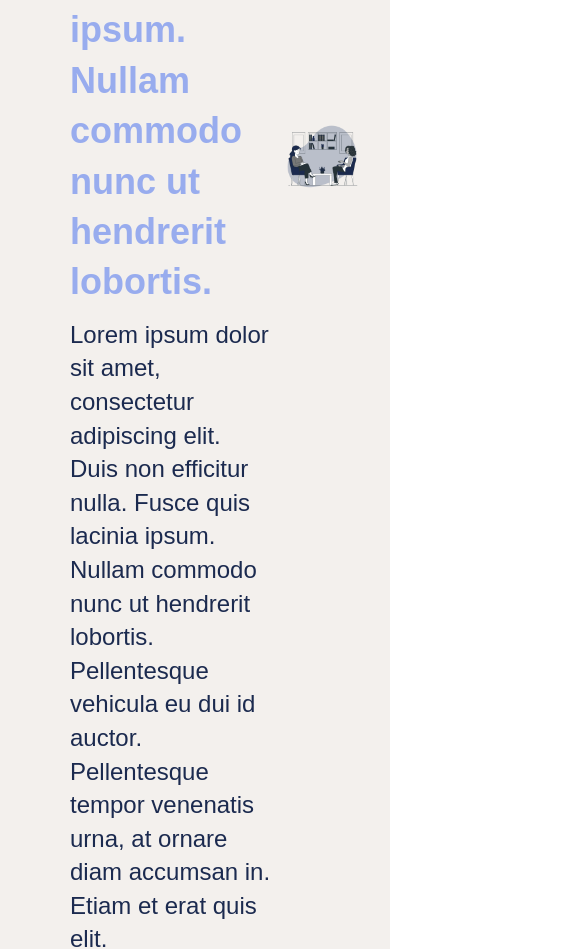
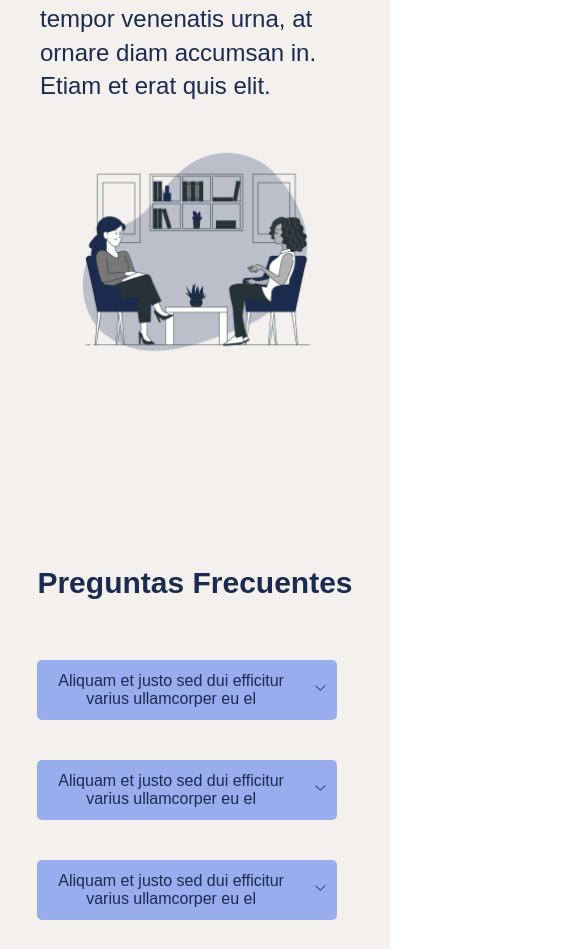
Before and after one commit to EusaHack/Centro_Platon, a React (Vite) app in the folder project/index/: page / in a window 390 px wide. Shown: the part 2776-3725 px from the top of the page, 585 px wide, since content can reach past the window. Built offline with nearby package versions, Linux system fonts and the light colour scheme.

Commit message:
[UPDATE] responsive pag contacto y preguntas

```diff
--- a/project/index/src/components/CardContacto/CardContacto.css
+++ b/project/index/src/components/CardContacto/CardContacto.css
@@ -43,3 +43,9 @@
 .card-body-con img {
     width: 70%;
 }
+
+@media (max-width: 480px) {
+  .card-con {
+    width: 300px;
+  }
+}
--- a/project/index/src/components/CardContacto/CardContacto.jsx
+++ b/project/index/src/components/CardContacto/CardContacto.jsx
@@ -1,10 +1,10 @@
 import "./CardContacto.css"
 
-export function CardContacto({ContactoImg}) {
+export function CardContacto({ContactoImg,txtContac}) {
   return (
     <div className="card-con">
         <div className="card-header-con">
-            <h2 className="txt-con"> Contacto </h2>
+            <h2 className="txt-con"> {txtContac} </h2>
         </div>
         <div className="card-body-con">
             <p className="txt-card-con">No. telefono</p>
--- a/project/index/src/components/CardPreguntas/CardPreguntas.css
+++ b/project/index/src/components/CardPreguntas/CardPreguntas.css
@@ -5,20 +5,28 @@
   .dropbtn {
     background-color: #98acee;
     color: #1b2a4f;
-    padding: 10px;
-    font-size: 16px;
+    padding: 2px;
     border: none;
     cursor: pointer;
-    width: 700px;
+    width: 600px;
     border-radius: 5px;
+
+    display: flex;
+    justify-content: space-between;
+    align-items: center;
   }
 
-  .dropdown .dropbtn {
-    display: flex;
-    justify-content: space-between;
-    align-items: center; /* Asegura que el botón ocupe todo el ancho disponible */
+  .dropbtn p {
+    margin: 10px; /* Elimina el margen por defecto */
+    font-size: 16px;
   }
 
   .dropdown .dropbtn svg {
     margin-left: 10px; /* Ajusta el espacio entre el texto y el ícono si es necesario */
   }
+
+@media (max-width: 480px) {
+  .dropbtn {
+      width: 300px;
+  }
+}
--- a/project/index/src/components/CardPreguntas/CardPreguntas.jsx
+++ b/project/index/src/components/CardPreguntas/CardPreguntas.jsx
@@ -1,10 +1,10 @@
 import "./CardPreguntas.css"
 
-export function CardPreguntas() {
+export function CardPreguntas({txtPreg}) {
   return (
     <div className="dropdown">
         <button className="dropbtn">
-            Aliquam et justo sed dui efficitur varius ullamcorper eu el
+            <p>{txtPreg}</p>
             <svg xmlns="http://www.w3.org/2000/svg" viewBox="0 0 24 24" fill="currentColor" className="size-6">
                 <path fillRule="evenodd" d="M12.53 16.28a.75.75 0 0 1-1.06 0l-7.5-7.5a.75.75 0 0 1 1.06-1.06L12 14.69l6.97-6.97a.75.75 0 1 1 1.06 1.06l-7.5 7.5Z" clipRule="evenodd" />
             </svg>
--- a/project/index/src/secciones/contacto/ContactoRender.css
+++ b/project/index/src/secciones/contacto/ContactoRender.css
@@ -0,0 +1,24 @@
+.container-contac{
+  display: flex;
+  align-items: center;
+  justify-content: space-between;
+  padding: 50px;
+  background-color: #f3f0ed;
+  min-height: 88vh; /* Asegura que ocupe toda la altura de la pantalla */
+  box-sizing: border-box;
+  padding-top: 60px;
+}
+
+@media (max-width: 768px) {
+    .container-contac {
+      flex-direction: column; /* Apila los elementos verticalmente */
+      align-items: center;
+      padding: 30px; /* Menor espacio en dispositivos pequeños */
+      gap: 25px;
+      padding-top: 130px;
+    }
+    .container-contac img {
+      width: 80%; /* Redimensiona las imágenes */
+      max-width: 300px;
+    }
+  }
--- a/project/index/src/secciones/contacto/ContactoRender.jsx
+++ b/project/index/src/secciones/contacto/ContactoRender.jsx
@@ -3,16 +3,18 @@
 
 export function ContactoRender() {
   return (
-    <div className='container'>
-
+    <div className='container-contac'>
         <CardContacto
-        ContactoImg=<img src="images/Contact us-rafiki.png" alt="Descripción de la imagen" />
+        ContactoImg={<img src="images/Contact us-rafiki.png" alt="Descripción de la imagen" />}
+        txtContac = {"Contacto"}
         />
         <CardContacto
-        ContactoImg=<img src="images/Current location-pana.png" alt="Descripción de la imagen" />
+        ContactoImg={<img src="images/Current location-pana.png" alt="Descripción de la imagen" />}
+        txtContac = {"Ubicaciones"}
         />
         <CardContacto
-        ContactoImg=<img src="images/Social media-rafiki.png" alt="Descripción de la imagen" />
+        ContactoImg={<img src="images/Social media-rafiki.png" alt="Descripción de la imagen" />}
+        txtContac = {"Redes sociales"}
         />
     </div>
   )
--- a/project/index/src/secciones/preguntas/PreguntasRender.css
+++ b/project/index/src/secciones/preguntas/PreguntasRender.css
@@ -36,3 +36,30 @@
     margin-top: 20px;
     color: #1b2a4f;
   }
+
+  @media (max-width: 768px) {
+    .container-preg {
+      flex-direction: column;
+      padding-top: 130px; /* Apila el contenido en dispositivos más pequeños */
+    }
+    .preguntas-img {
+      max-width: 60%; /* Oculta la imagen en pantallas pequeñas */
+    }
+    .preguntas .btn-preguntas {
+      margin-left: 0; /* Elimina el margen izquierdo */
+    }
+  }
+
+  @media (max-width: 480px) {
+    .cards-ser {
+      display: flex;
+      flex-wrap: wrap; /* Permite que los cards se envuelvan a la siguiente línea */
+      justify-content: center; /* Centra los cards horizontalmente */
+    }
+    .preguntas-img {
+      display: none; /* Oculta la imagen en pantallas pequeñas */
+    }
+    .preguntas h2 {
+      font-size: 30px;
+    }
+  }
--- a/project/index/src/secciones/preguntas/PreguntasRender.jsx
+++ b/project/index/src/secciones/preguntas/PreguntasRender.jsx
@@ -7,11 +7,16 @@
         <div className="preguntas">
             <h2>Preguntas Frecuentes</h2>
             <div className="btn-preguntas">
-                <CardPreguntas />
-                <CardPreguntas />
-                <CardPreguntas />
-                <CardPreguntas />
-                <CardPreguntas />
+                <CardPreguntas
+                txtPreg={"Aliquam et justo sed dui efficitur varius ullamcorper eu el"} />
+                <CardPreguntas
+                txtPreg={"Aliquam et justo sed dui efficitur varius ullamcorper eu el"} />
+                <CardPreguntas
+                txtPreg={"Aliquam et justo sed dui efficitur varius ullamcorper eu el"} />
+                <CardPreguntas
+                txtPreg={"Aliquam et justo sed dui efficitur varius ullamcorper eu el"} />
+                <CardPreguntas
+                txtPreg={"Aliquam et justo sed dui efficitur varius ullamcorper eu el"} />
             </div>
         </div>
         <div className="preguntas-img">
--- a/project/index/src/secciones/quienessomos/QuienRender.css
+++ b/project/index/src/secciones/quienessomos/QuienRender.css
@@ -48,3 +48,25 @@
     max-width: 80%;
     height: auto; /* Mantener proporción de la imagen */
   }
+
+@media (max-width: 768px) {
+    .container-quien {
+    flex-direction: column; /* Stack elements vertically */
+    padding: 40px;
+    padding-top: 100px; /* Adjust top padding */
+  }
+  .text-section {
+    margin-left: 0;
+    margin-bottom: 20px; /* Add bottom margin for spacing */
+  }
+
+  .image-section {
+    text-align: center; /* Center the image */
+  }
+}
+
+@media (max-width: 480px) {
+  .txt-secundario {
+    font-size: 1.8rem;
+  }
+}
```
